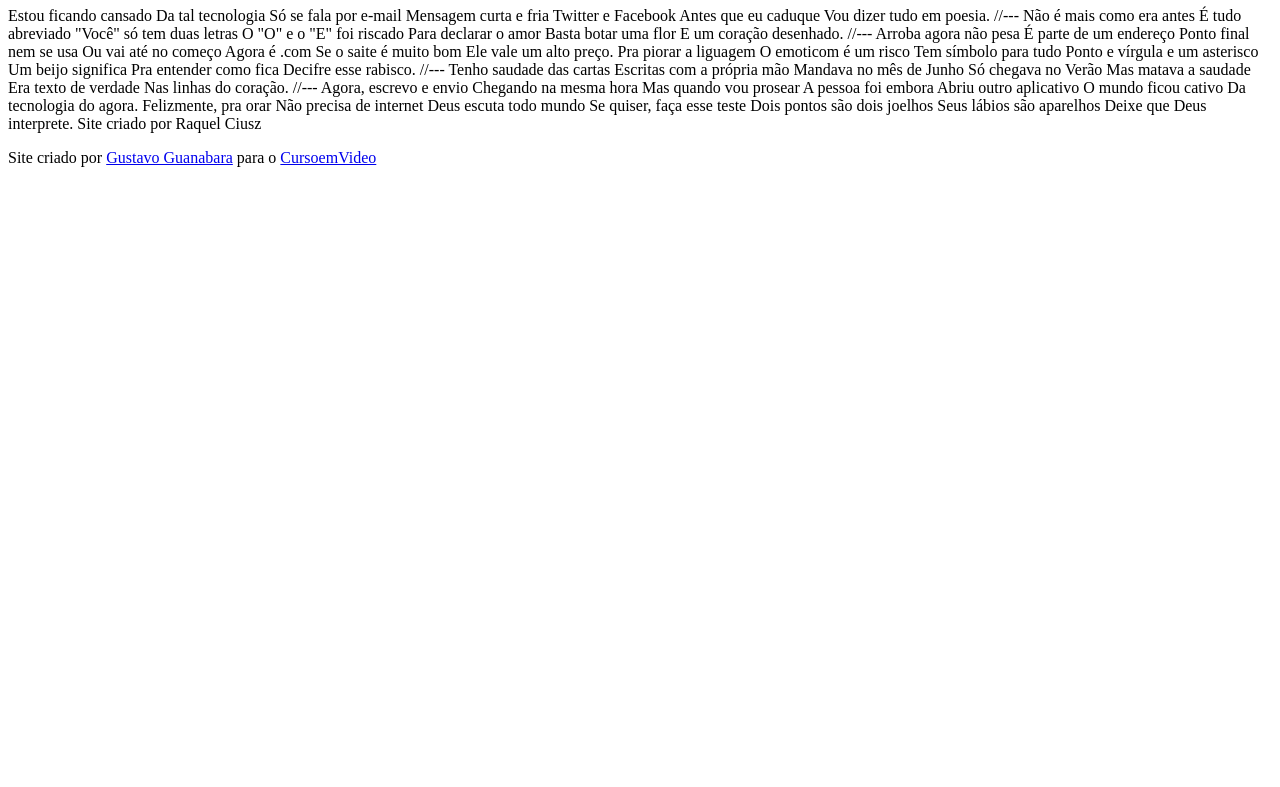
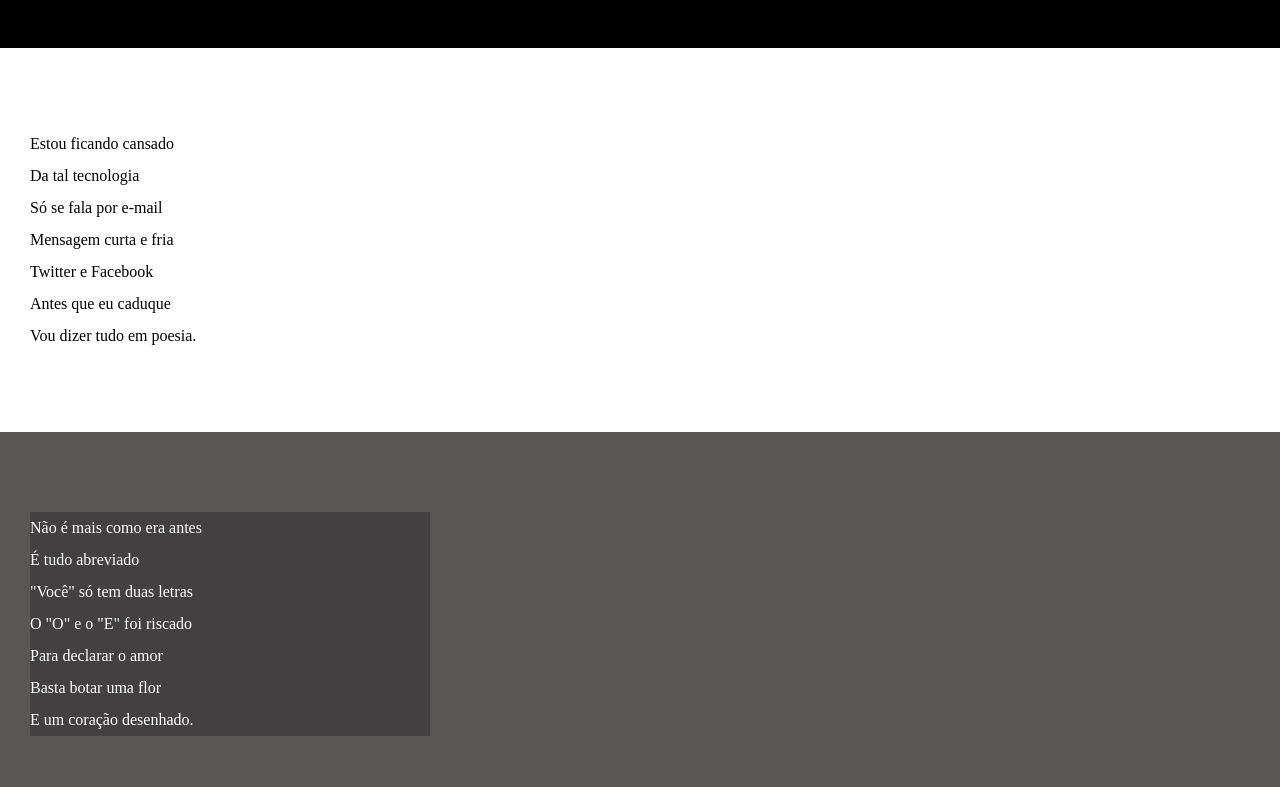
Before and after one commit to raquelciusz/Curso-HTML-CSS-youtube, a plain HTML site: page Exercicios/desafio12/resolucao.html in a window 1280 px wide. Shown: the part 107-894 px from the top of the page. Before the commit the page ends 800 px from the top, so only its background shows below. Drawn offline with Linux system fonts and the light colour scheme.

Commit message:
atualizei as configuracoes iniciais na resolucao com o professor

```diff
--- a/Exercicios/desafio12/minhacriacao.css
+++ b/Exercicios/desafio12/minhacriacao.css
@@ -1,5 +1,5 @@
 @import url('https://fonts.googleapis.com/css2?family=Passion+One&family=Sriracha&display=swap');
-
+@charset "UTF-8";
 
 * {
     margin: 0px;
--- a/Exercicios/desafio12/resolucao.html
+++ b/Exercicios/desafio12/resolucao.html
@@ -5,6 +5,7 @@
     <meta http-equiv="X-UA-Compatible" content="IE=edge">
     <meta name="viewport" content="width=device-width, initial-scale=1.0">
     <title>Cordel Moderno</title>
+    <link rel="stylesheet" href="resolucaostyle.css">
 </head>
 <body>
     <header>
@@ -12,71 +13,81 @@
         <p>Por <a href="https://www.recantodasletras.com.br/poesias/3186743">Milton Duarte</a></p>
     </header>
 
-Estou ficando cansado
-Da tal tecnologia
-Só se fala por e-mail
-Mensagem curta e fria
-Twitter e Facebook
-Antes que eu caduque
-Vou dizer tudo em poesia.
+    <section class="normal">
+        <p>
+            Estou ficando cansado <br>
+            Da tal tecnologia<br>
+            Só se fala por e-mail<br>
+            Mensagem curta e fria<br>
+            Twitter e Facebook<br>
+            Antes que eu caduque<br>
+            Vou dizer tudo em poesia.
+        </p>
+    </section>
 
-//---
+    <section class="imagem">
+        <p>
+            Não é mais como era antes<br>
+            É tudo abreviado<br>
+            "Você" só tem duas letras<br>
+            O "O" e o "E" foi riscado<br>
+            Para declarar o amor<br>
+            Basta botar uma flor<br>
+            E um coração desenhado.
+        </p>
+    </section>
 
-Não é mais como era antes
-É tudo abreviado
-"Você" só tem duas letras
-O "O" e o "E" foi riscado
-Para declarar o amor
-Basta botar uma flor
-E um coração desenhado.
+    <section class="normal">
+        <p>
+            Arroba agora não pesa<br>
+            É parte de um endereço<br>
+            Ponto final nem se usa<br>
+            Ou vai até no começo<br>
+            Agora é .com<br>
+            Se o saite é muito bom<br>
+            Ele vale um alto preço.<br>
+            <br>
+            Pra piorar a liguagem<br>
+            O emoticom é um risco<br>
+            Tem símbolo para tudo<br>
+            Ponto e vírgula e um asterisco<br>
+            Um beijo significa<br>
+            Pra entender como fica<br>
+            Decifre esse rabisco.
+        </p>
+    </section>
 
-//---
+    <section class="imagem">
+        <p>
+            Tenho saudade das cartas<br>
+            Escritas com a própria mão<br>
+            Mandava no mês de Junho<br>
+            Só chegava no Verão<br>
+            Mas matava a saudade<br>
+            Era texto de verdade<br>
+            Nas linhas do coração.
+        </p>
+    </section>
 
-Arroba agora não pesa
-É parte de um endereço
-Ponto final nem se usa
-Ou vai até no começo
-Agora é .com
-Se o saite é muito bom
-Ele vale um alto preço.
-
-Pra piorar a liguagem
-O emoticom é um risco
-Tem símbolo para tudo
-Ponto e vírgula e um asterisco
-Um beijo significa
-Pra entender como fica
-Decifre esse rabisco.
-
-//---
-
-Tenho saudade das cartas
-Escritas com a própria mão
-Mandava no mês de Junho
-Só chegava no Verão
-Mas matava a saudade
-Era texto de verdade
-Nas linhas do coração.
-
-//---
-
-Agora, escrevo e envio
-Chegando na mesma hora
-Mas quando vou prosear
-A pessoa foi embora
-Abriu outro aplicativo
-O mundo ficou cativo
-Da tecnologia do agora.
-
-Felizmente, pra orar
-Não precisa de internet
-Deus escuta todo mundo
-Se quiser, faça esse teste
-Dois pontos são dois joelhos
-Seus lábios são aparelhos
-Deixe que Deus interprete.
-
-Site criado por Raquel Ciusz
+    <section class="normal">
+        <p>
+            Agora, escrevo e envio<br>
+            Chegando na mesma hora<br>
+            Mas quando vou prosear<br>
+            A pessoa foi embora<br>
+            Abriu outro aplicativo<br>
+            O mundo ficou cativo<br>
+            Da tecnologia do agora.<br>
+            <br>
+            Felizmente, pra orar<br>
+            Não precisa de internet<br>
+            Deus escuta todo mundo<br>
+            Se quiser, faça esse teste<br>
+            Dois pontos são dois joelhos<br>
+            Seus lábios são aparelhos<br>
+            Deixe que Deus interprete.
+        </p>
+    </section>
 
     <footer>
         <p>Site criado por <a href="#" target="_blank">Gustavo Guanabara</a> para o <a href="#" target="_blank">CursoemVideo</a></p>
--- /dev/null
+++ b/Exercicios/desafio12/resolucaostyle.css
@@ -0,0 +1,65 @@
+@charset "UTF-8";
+
+* {
+    margin: 0px;
+    padding: 0px;
+}
+
+html, body {
+    min-height: 100vh;
+    background-color: darkgray;
+}
+
+header {
+    background-color: black;
+    color: white;
+    text-align: center;
+}
+
+header > h1 {
+    padding-top: 50px;
+    font-variant: small-caps;
+}
+
+header > p {
+    padding-bottom: 50px;
+}
+
+header a, footer a {
+    color: white;
+    text-decoration: none;
+    font-weight: bolder;
+}
+
+header a:hover, footer a:hover {
+    text-decoration: underline;
+}
+
+section {
+    padding-top: 10vh;
+    padding-bottom: 10vh;
+    line-height: 2em;
+    padding-left: 30px;
+}
+
+section.normal {
+    background-color: white;
+    color: black;
+}
+
+section.imagem {
+    background-color: rgb(89, 86, 86);
+    color: white;
+}
+
+section.imagem > p{
+    background-color: rgba(0, 0, 0, 0.253);
+    width: 400px;
+}
+
+footer {
+    background-color: black;
+    text-align: center;
+    color: white;
+    padding: 10px;
+}
```
Also changed, not shown: Exercicios/desafio12/minhacriacao.html (+2 -2 lines), 2 other files.
